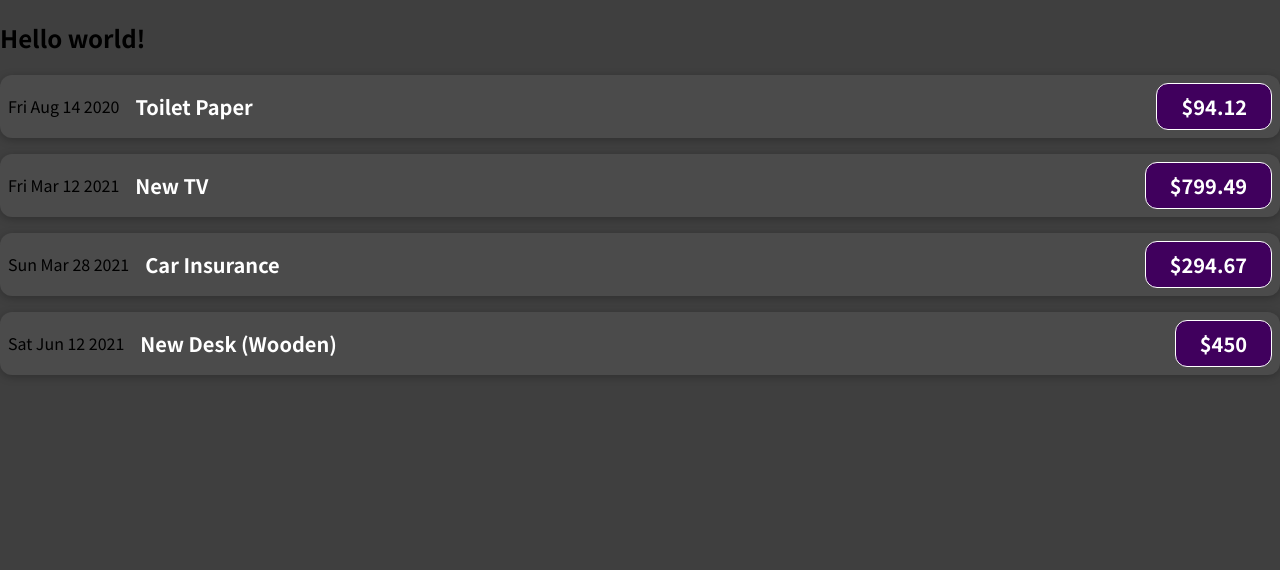
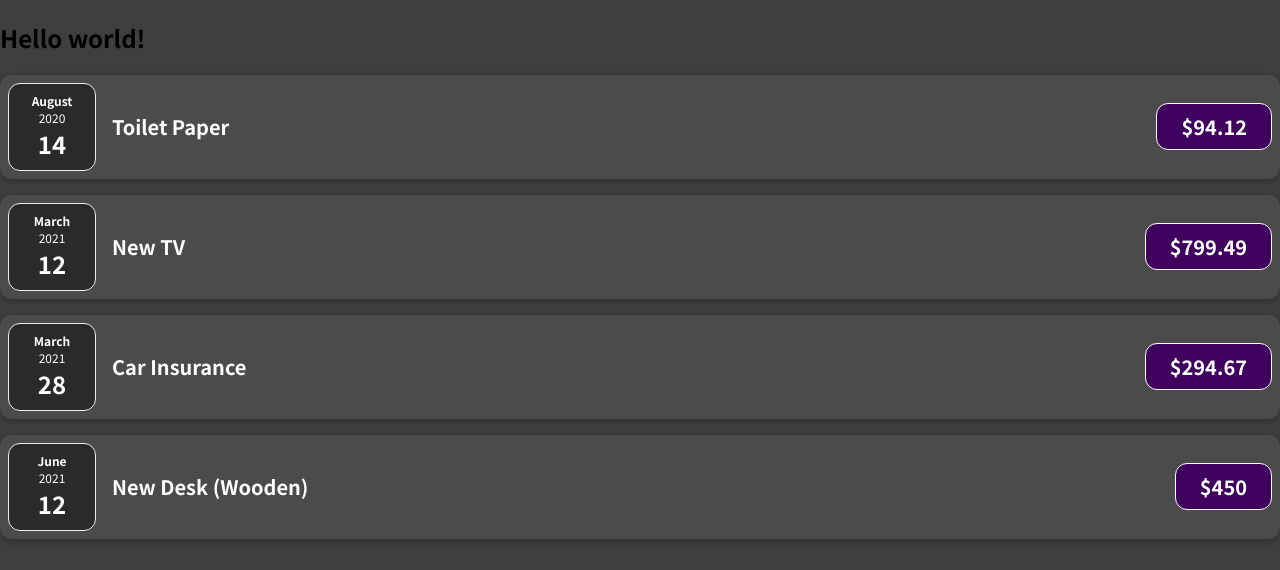
Before and after one commit to aibolit666/react-comlete-guide, a JavaScript app: page / in a window 1280 px wide. Shown: the top 570 px of the page. Built offline with nearby package versions, Linux system fonts and the light colour scheme.

Commit message:
feat: split first  component and add styles

```diff
--- /dev/null
+++ b/src/components/ExpenseDate.css
@@ -0,0 +1,26 @@
+.expense-date {
+  display: flex;
+  flex-direction: column;
+  width: 5.5rem;
+  height: 5.5rem;
+  border: 1px solid #ececec;
+  background-color: #2a2a2a;
+  color: white;
+  border-radius: 12px;
+  align-items: center;
+  justify-content: center;
+}
+
+.expense-date__month {
+  font-size: 0.75rem;
+  font-weight: bold;
+}
+
+.expense-date__year {
+  font-size: 0.75rem;
+}
+
+.expense-date__day {
+  font-size: 1.5rem;
+  font-weight: bold;
+}
--- /dev/null
+++ b/src/components/ExpenseDate.js
@@ -0,0 +1,17 @@
+import "./ExpenseDate.css";
+
+function ExpenseDate(props) {
+  const month = props.date.toLocaleString("en-US", { month: "long" });
+  const year = props.date.getFullYear();
+  const day = props.date.toLocaleString("en-US", { day: "2-digit" });
+
+  return (
+    <div className="expense-date">
+      <div className="expense-date__month">{month}</div>
+      <div className="expense-date__year">{year}</div>
+      <div className="expense-date__day">{day}</div>
+    </div>
+  );
+}
+
+export default ExpenseDate;
--- a/src/components/ExpenseItem.js
+++ b/src/components/ExpenseItem.js
@@ -1,9 +1,10 @@
-import "./ExpenceItem.css";
+import ExpenseDate from "./ExpenseDate";
+import "./ExpenseItem.css";
 
 function ExpenseItem(props) {
   return (
     <div className="expense-item">
-      <div>{props.date.toDateString()}</div>
+      <ExpenseDate date={props.date} />
       <div className="expense-item__description">
         <h2>{props.title}</h2>
         <div className="expense-item__price">${props.amount}</div>
```
Also changed, not shown: src/components/ExpenseItem.css (renamed from src/components/ExpenceItem.css), 1 other file (tests, documents, lock files or other folders).
